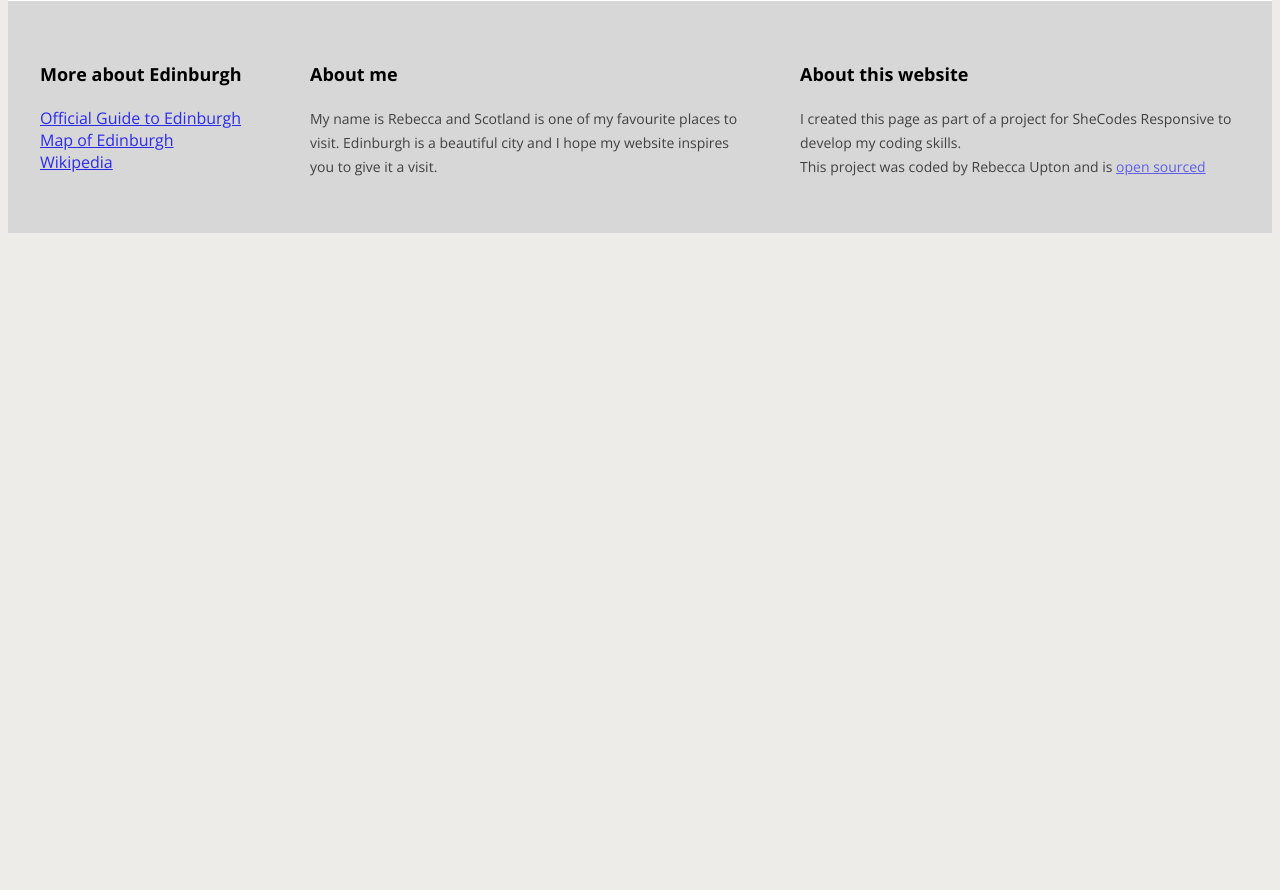
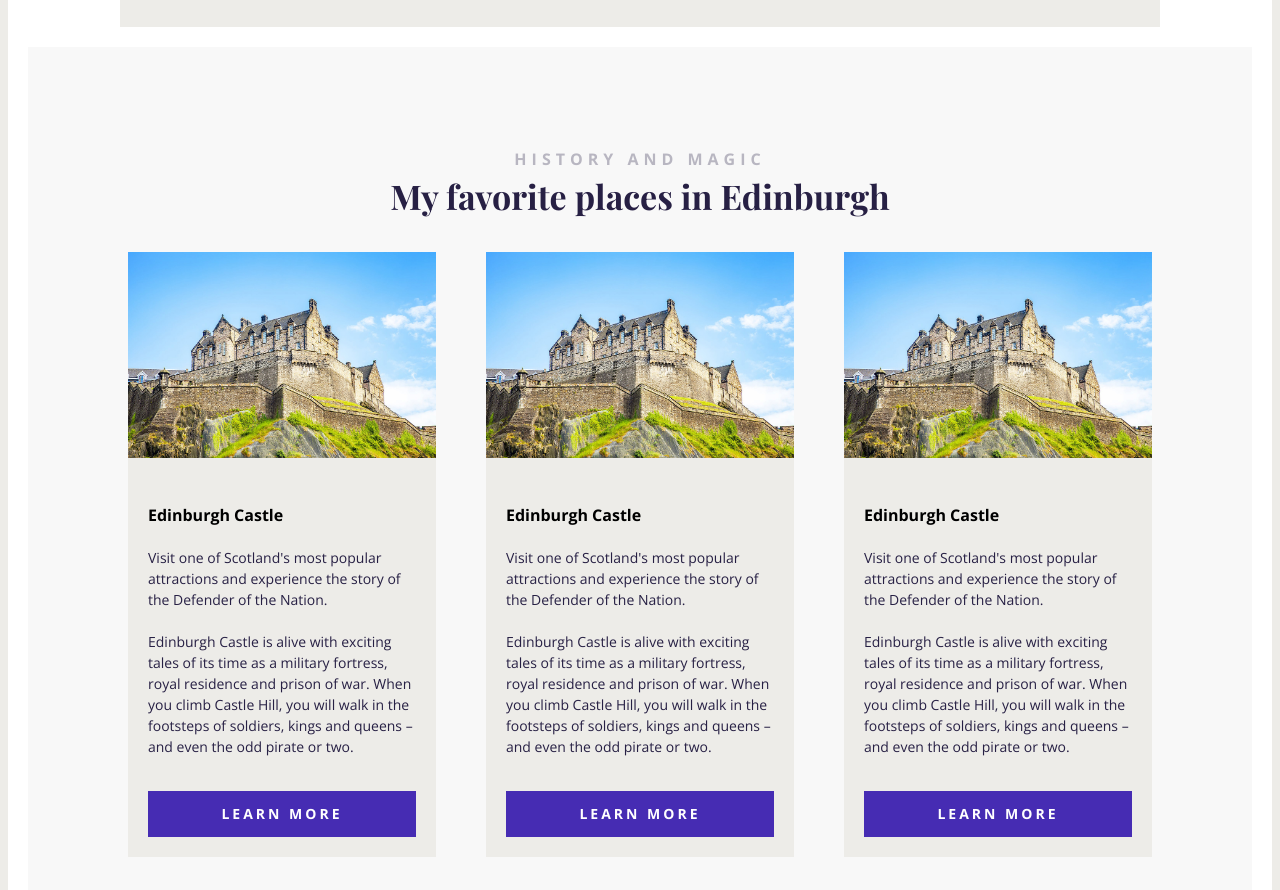
Before and after one commit to reb84/edinburgh-travel-project, a plain HTML site: page index.html in a window 1280 px wide. Shown: the part 1117-2007 px from the top of the page. Before the commit the page ends 1358 px from the top, so only its background shows below. Drawn offline with nearby package versions, Linux system fonts and the light colour scheme; a web font is replaced by a local one.

Commit message:
cards added

```diff
--- a/index.html
+++ b/index.html
@@ -45,6 +45,80 @@
             </div>
           </section>
         </div>
+
+        <section class="secondary">
+          <h2 class="text-center">History and Magic</h2>
+          <h3 class="text-center">My favorite places in Edinburgh</h3>
+
+          <div class="grid grid-3-columns">
+            <div class="card">
+              <div class="card-header">
+                <img src="imgs/castle.jpg" alt="" class="img-responsive" />
+              </div>
+
+              <div class="card-body">
+                <h4>Edinburgh Castle</h4>
+                <p>
+                  Visit one of Scotland's most popular attractions and experience the story of the
+                  Defender of the Nation.
+                  <br /><br />
+                  Edinburgh Castle is alive with exciting tales of its time as a military fortress,
+                  royal residence and prison of war. When you climb Castle Hill, you will walk in
+                  the footsteps of soldiers, kings and queens – and even the odd pirate or two.
+                </p>
+              </div>
+              <div class="card-footer">
+                <a href="https://www.edinburghcastle.scot/" class="btn" target="_blank">
+                  Learn more
+                </a>
+              </div>
+            </div>
+            <div class="card">
+              <div class="card-header">
+                <img src="imgs/castle.jpg" alt="" class="img-responsive" />
+              </div>
+
+              <div class="card-body">
+                <h4>Edinburgh Castle</h4>
+                <p>
+                  Visit one of Scotland's most popular attractions and experience the story of the
+                  Defender of the Nation.
+                  <br /><br />
+                  Edinburgh Castle is alive with exciting tales of its time as a military fortress,
+                  royal residence and prison of war. When you climb Castle Hill, you will walk in
+                  the footsteps of soldiers, kings and queens – and even the odd pirate or two.
+                </p>
+              </div>
+              <div class="card-footer">
+                <a href="https://www.edinburghcastle.scot/" class="btn" target="_blank">
+                  Learn more
+                </a>
+              </div>
+            </div>
+            <div class="card">
+              <div class="card-header">
+                <img src="imgs/castle.jpg" alt="" class="img-responsive" />
+              </div>
+
+              <div class="card-body">
+                <h4>Edinburgh Castle</h4>
+                <p>
+                  Visit one of Scotland's most popular attractions and experience the story of the
+                  Defender of the Nation.
+                  <br /><br />
+                  Edinburgh Castle is alive with exciting tales of its time as a military fortress,
+                  royal residence and prison of war. When you climb Castle Hill, you will walk in
+                  the footsteps of soldiers, kings and queens – and even the odd pirate or two.
+                </p>
+              </div>
+              <div class="card-footer">
+                <a href="https://www.edinburghcastle.scot/" class="btn" target="_blank">
+                  Learn more
+                </a>
+              </div>
+            </div>
+          </div>
+        </section>
       </main>
 
       <footer>
--- a/src/style.css
+++ b/src/style.css
@@ -7,7 +7,9 @@ body {
   max-width: 1400px;
   margin: 0 auto;
 }
-
+.text-center {
+  text-align: center;
+}
 .grid {
   display: grid;
   grid-gap: 50px;
@@ -21,14 +23,12 @@ body {
   grid-template-columns: 1fr 1fr;
 }
 
+.grid-3-columns {
+  grid-template-columns: 1fr 1fr 1fr;
+}
+
 .grid-3-columns-with-first-narrow {
   grid-template-columns: 1fr 2fr 2fr;
-}
-
-section {
-  max-width: 1200px;
-  margin: 0 auto;
-  padding: 0px 0;
 }
 
 header {
@@ -105,22 +105,59 @@ main h3 {
 main p {
   font-style: normal;
   font-weight: 400;
-  font-size: 16px;
+  font-size: 14px;
   line-height: 1.5;
   color: #272044;
-  opacity: 0.7;
 }
 
 .midintro {
   background-color: #edece8;
   width: 80%;
   padding: 30px;
+  margin: 20px auto;
+}
+
+.card {
+  background: #edece8;
+  margin: 30px 0;
+}
+
+.card-body {
+  padding: 20px;
+}
+
+.card-footer {
+  padding: 0 20px 20px;
+}
+
+.btn {
+  display: block;
+  color: white;
+  font-weight: 700;
+  font-size: 14px;
+  line-height: 18px;
+  text-align: center;
+  letter-spacing: 3px;
+  text-transform: uppercase;
+  padding: 14px;
+  background-color: #462cb3;
+  text-decoration: none;
+}
+
+section {
+  max-width: 100%;
   margin: 0 auto;
+  padding: 20px;
+}
+
+section.secondary {
+  background: #f8f8f8;
+  padding: 100px;
 }
 
 footer {
   background: #d7d7d7;
-  padding: 40px 0;
+  padding: 20px;
 }
 
 footer h3 {
@@ -173,6 +210,6 @@ footer a {
   }
 
   section {
-    padding: 30px;
+    padding: 20px;
   }
 }
```
Also changed, not shown: imgs/castle.jpg (added).
